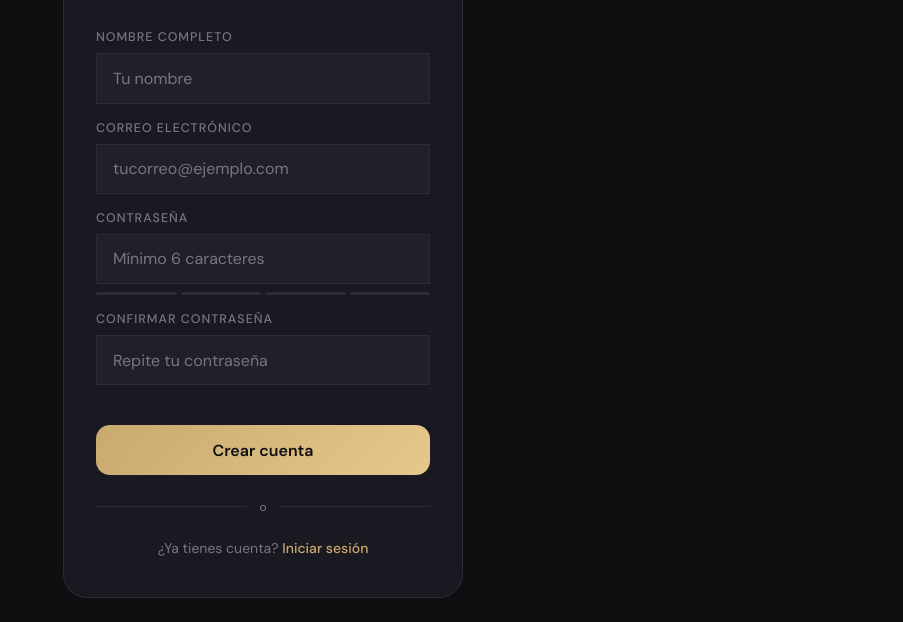
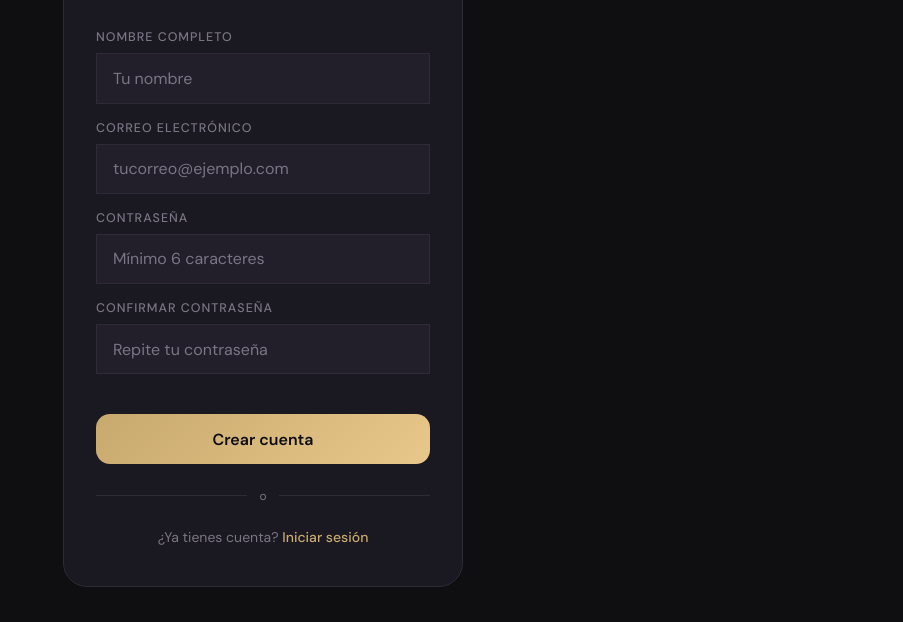
Before and after one commit to juandapago/Plataforma, a plain HTML site: page frontend/pages/register.html in a window 1280 px wide. Shown: the part 214-836 px from the top of the page, without its empty margins (377-1280 px from the left). Drawn offline with nearby package versions, Linux system fonts and the light colour scheme.

Commit message:
Correccion barra contraseña

```diff
--- a/frontend/pages/register.html
+++ b/frontend/pages/register.html
@@ -53,13 +53,6 @@
       <label for="contrasena">Contraseña</label>
       <!-- oninput llama a verificarFortaleza() cada vez que el usuario escribe -->
       <input type="password" id="contrasena" placeholder="Mínimo 6 caracteres" oninput="verificarFortaleza()">
-      <!-- Cuatro barras de fortaleza -->
-      <div class="strength-bar">
-        <span id="b1"></span>
-        <span id="b2"></span>
-        <span id="b3"></span>
-        <span id="b4"></span>
-      </div>
       <!-- Texto que indica el nivel de fortaleza -->
       <p class="strength-label" id="strengthLabel"></p>
       <!-- Mensaje de error, oculto por defecto -->
```
